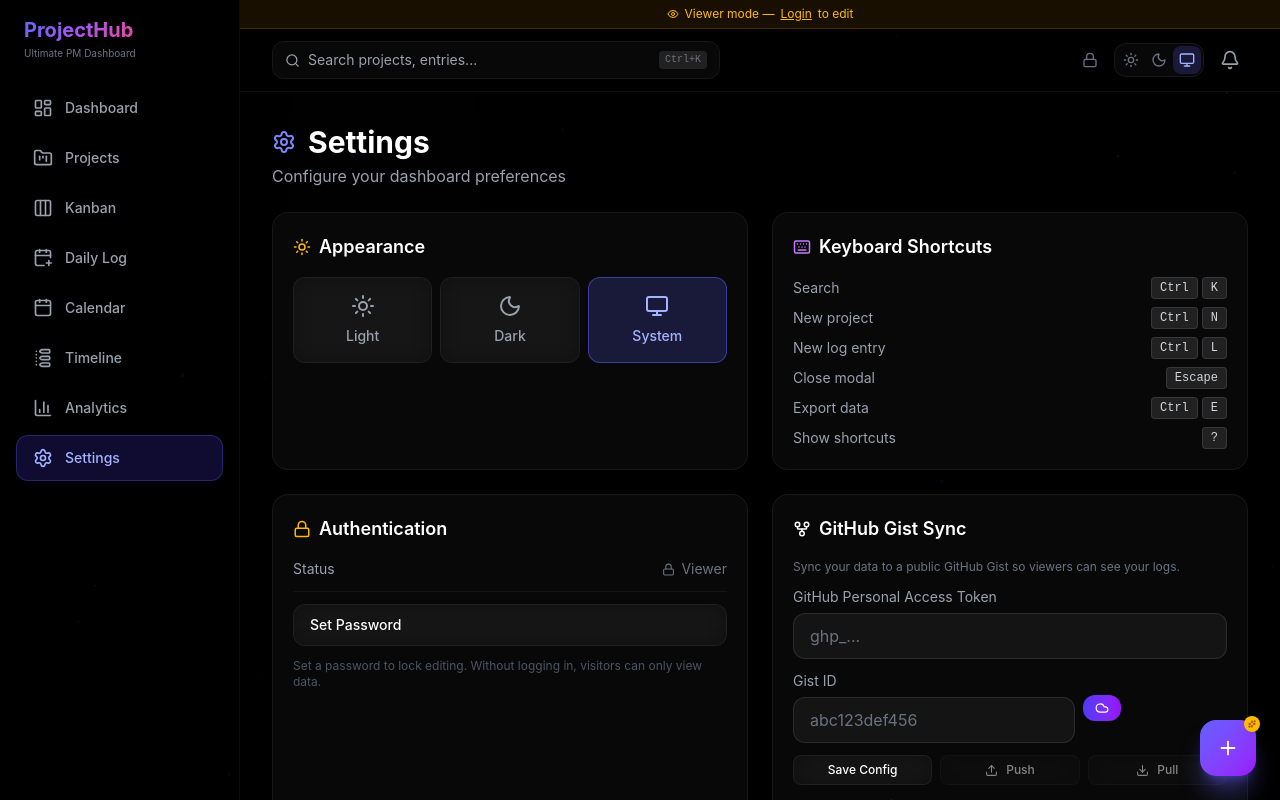
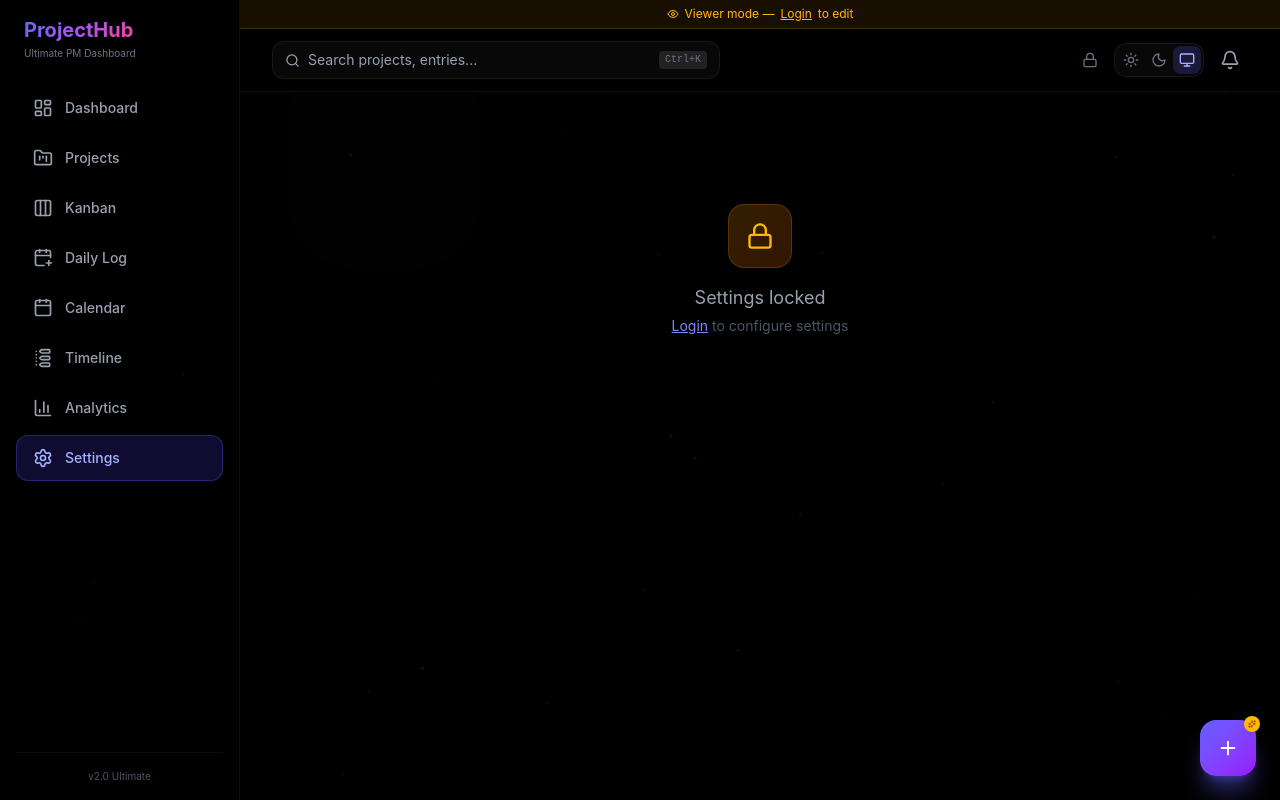
Before and after one commit to aaruthrun-beep/PROJECT-MANAGER, a React (Vite) app: page /PROJECT-MANAGER/settings in a window 1280 px wide. Shown: the top 800 px of the page. Built offline with nearby package versions, Linux system fonts and the light colour scheme.

Commit message:
hide settings from viewers, require login

```diff
--- a/src/pages/Settings.jsx
+++ b/src/pages/Settings.jsx
@@ -1,4 +1,5 @@
 import { useState, useEffect } from 'react'
+import { Link } from 'react-router-dom'
 import { motion } from 'framer-motion'
 import { Settings as SettingsIcon, Download, Upload, Trash2, Sun, Moon, Monitor, Keyboard, Bell, Database, GitFork, Lock, Unlock, Cloud } from 'lucide-react'
 import { loadData, saveData, exportData, importData, clearNotifications, generateId } from '../data/store'
@@ -162,6 +163,18 @@ export default function Settings() {
     { label: 'Notifications', value: data.notifications?.length || 0 },
     { label: 'Tags', value: data.tags?.length || 0 },
   ] : []
+
+  if (!isOwner) {
+    return (
+      <motion.div initial={{ opacity: 0 }} animate={{ opacity: 1 }} className="text-center py-20">
+        <div className="w-16 h-16 rounded-2xl bg-gradient-to-br from-amber-500/20 to-orange-500/20 border border-amber-500/20 flex items-center justify-center mx-auto mb-4">
+          <Lock size={28} className="text-amber-400" />
+        </div>
+        <p className="text-gray-400 text-lg mb-1">Settings locked</p>
+        <p className="text-gray-600 text-sm mb-5"><Link to="/login" className="text-indigo-400 hover:text-indigo-300 underline">Login</Link> to configure settings</p>
+      </motion.div>
+    )
+  }
 
   return (
     <motion.div initial={{ opacity: 0 }} animate={{ opacity: 1 }}>
```
